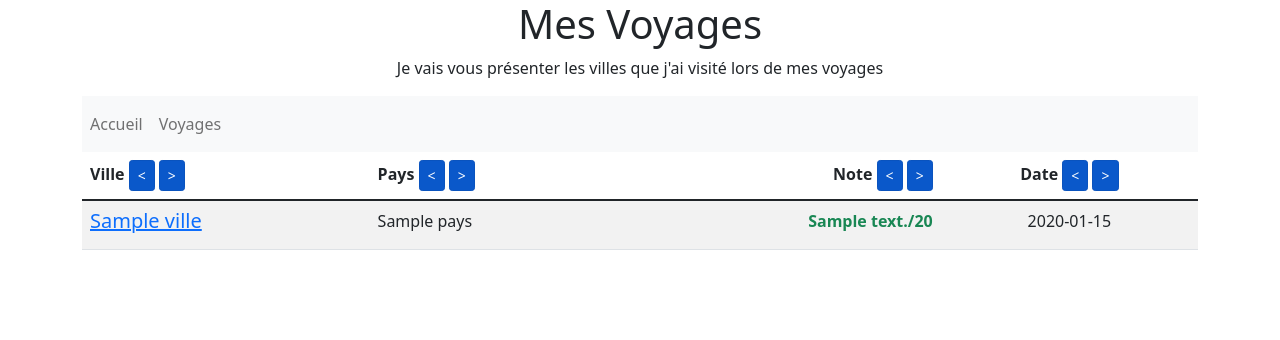
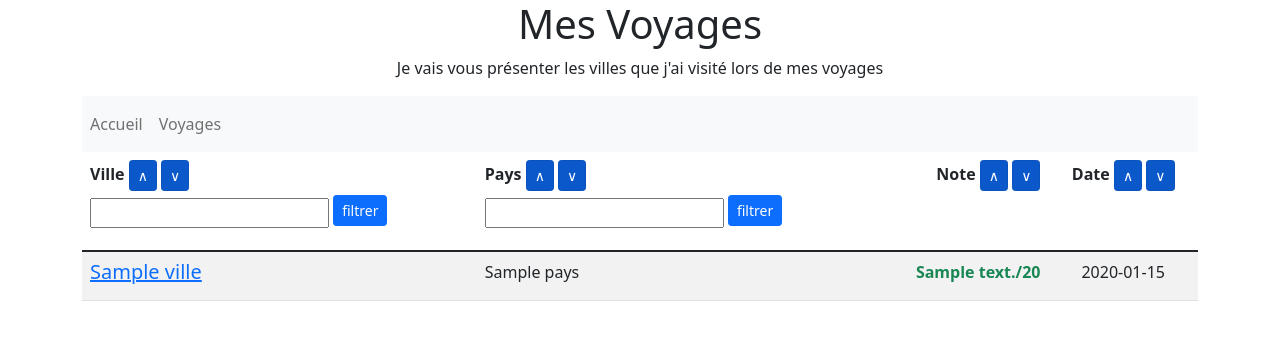
Before and after one commit to MagyaninGD/mesvoyages, a Symfony app: template templates/pages/voyages.html.twig in a window 1280 px wide. Shown: the top 340 px of the page. Run offline with Twig, Linux system fonts and the light colour scheme; the template is opened without the code that fills it: most values are stand-ins (such as "Sample title", 1, 10 or a date in 2020); some libraries are stand-ins or nearby versions.

Commit message:
Phase 10 : ORM (filtrage des enregistrements)

```diff
--- a/templates/pages/voyages.html.twig
+++ b/templates/pages/voyages.html.twig
@@ -4,25 +4,37 @@
     <table class="table table-striped">
         <thead>
             <tr>
-                <th class="text-left" scope="col">
+                <th class="text-left align-top" scope="col">
                     Ville
-                    <a href="{{ path('voyages.sort', {champ:'ville', ordre:'ASC'}) }}" class="btn btn-primary btn-sm active" role="button" aria-pressed="true"><</a>
-                    <a href="{{ path('voyages.sort', {champ:'ville', ordre:'DESC'}) }}" class="btn btn-primary btn-sm active" role="button" aria-pressed="true">></a>
+                    <a href="{{ path('voyages.sort', {champ:'ville', ordre:'ASC'}) }}" class="btn btn-primary btn-sm active" role="button" aria-pressed="true">∧</a>
+                    <a href="{{ path('voyages.sort', {champ:'ville', ordre:'DESC'}) }}" class="btn btn-primary btn-sm active" role="button" aria-pressed="true">∨</a>
+                    <form class="form-inline mt-1" method="POST" action="{{ path('voyages.findallequal', {champ:'ville'}) }}">
+                        <div class="form-group mr-1 mb-2">
+                            <input type="text" class="sm" name="recherche">
+                            <button type="submit" class="btn btn-primary mb-2 btn-sm">filtrer</button>
+                        </div>
+                    </form>
                 </th>
-                <th class="text-left" scope="col">
+                <th class="text-left align-top" scope="col">
                     Pays
-                    <a href="{{ path('voyages.sort', {champ:'pays', ordre:'ASC'}) }}" class="btn btn-primary btn-sm active" role="button" aria-pressed="true"><</a>
-                    <a href="{{ path('voyages.sort', {champ:'pays', ordre:'DESC'}) }}" class="btn btn-primary btn-sm active" role="button" aria-pressed="true">></a>
+                    <a href="{{ path('voyages.sort', {champ:'pays', ordre:'ASC'}) }}" class="btn btn-primary btn-sm active" role="button" aria-pressed="true">∧</a>
+                    <a href="{{ path('voyages.sort', {champ:'pays', ordre:'DESC'}) }}" class="btn btn-primary btn-sm active" role="button" aria-pressed="true">∨</a>
+                    <form class="form-inline mt-1" method="POST" action="{{ path('voyages.findallequal', {champ:'pays'}) }}">
+                        <div class="form-group mr-1 mb-2">
+                            <input type="text" class="sm" name="recherche">
+                            <button type="submit" class="btn btn-primary mb-2 btn-sm">filtrer</button>
+                        </div>
+                    </form>
                 </th>
-                <th class="text-end" scope="col">
+                <th class="text-end align-top" scope="col">
                     Note
-                    <a href="{{ path('voyages.sort', {champ:'note', ordre:'ASC'}) }}" class="btn btn-primary btn-sm active" role="button" aria-pressed="true"><</a>
-                    <a href="{{ path('voyages.sort', {champ:'note', ordre:'DESC'}) }}" class="btn btn-primary btn-sm active" role="button" aria-pressed="true">></a>
+                    <a href="{{ path('voyages.sort', {champ:'note', ordre:'ASC'}) }}" class="btn btn-primary btn-sm active" role="button" aria-pressed="true">∧</a>
+                    <a href="{{ path('voyages.sort', {champ:'note', ordre:'DESC'}) }}" class="btn btn-primary btn-sm active" role="button" aria-pressed="true">∨</a>
                 </th>
-                <th class="text-center" scope="col">
+                <th class="text-center align-top" scope="col">
                     Date
-                    <a href="{{ path('voyages.sort', {champ:'datecreation', ordre:'ASC'}) }}" class="btn btn-primary btn-sm active" role="button" aria-pressed="true"><</a>
-                    <a href="{{ path('voyages.sort', {champ:'datecreation', ordre:'DESC'}) }}" class="btn btn-primary btn-sm active" role="button" aria-pressed="true">></a>
+                    <a href="{{ path('voyages.sort', {champ:'datecreation', ordre:'ASC'}) }}" class="btn btn-primary btn-sm active" role="button" aria-pressed="true">∧</a>
+                    <a href="{{ path('voyages.sort', {champ:'datecreation', ordre:'DESC'}) }}" class="btn btn-primary btn-sm active" role="button" aria-pressed="true">∨</a>
                 </th>
             </tr>
         </thead>
```
Also changed, not shown: src/Controller/VoyagesController.php (+15 -0 lines), src/Repository/VisiteRepository.php (+22 -24 lines).
